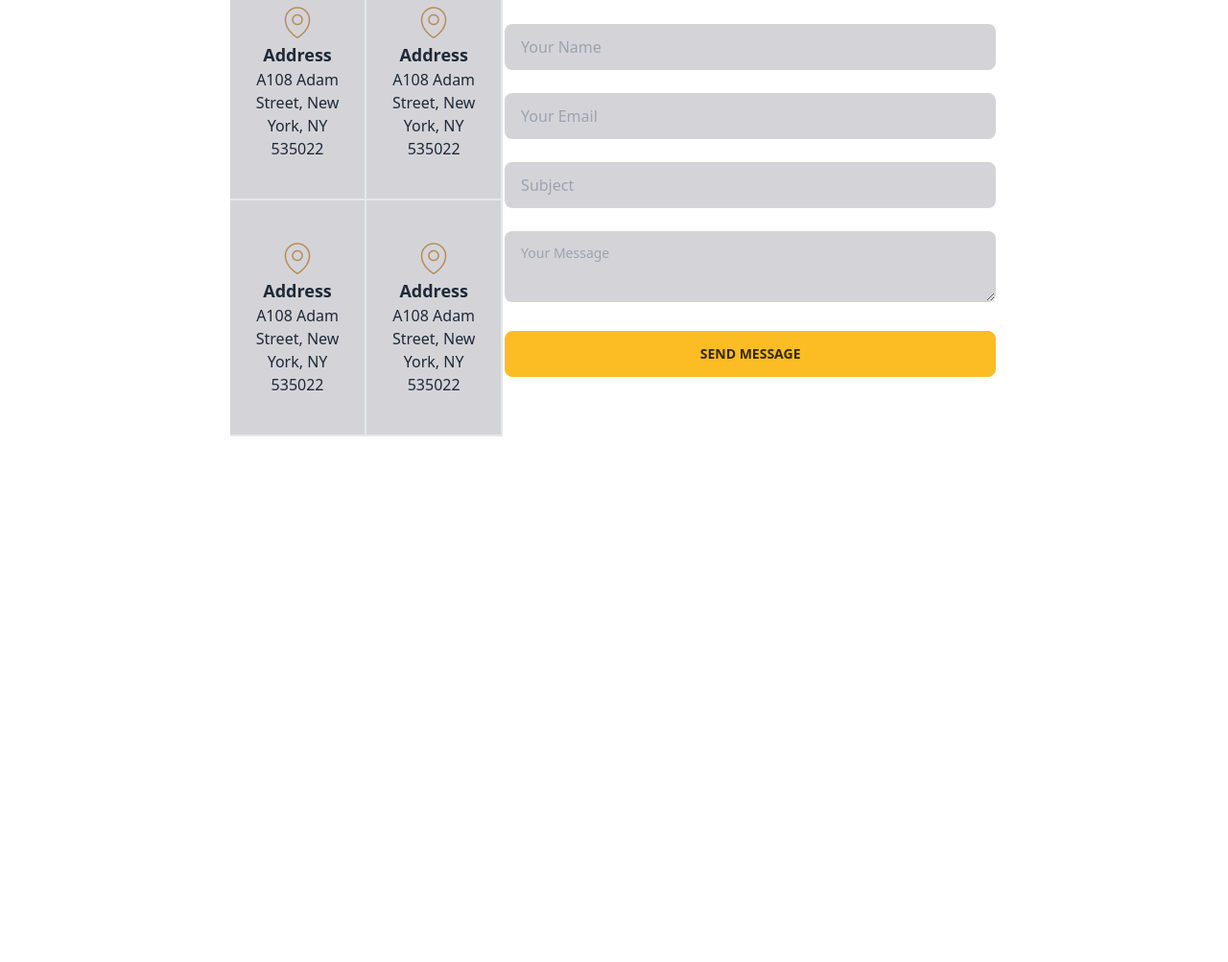
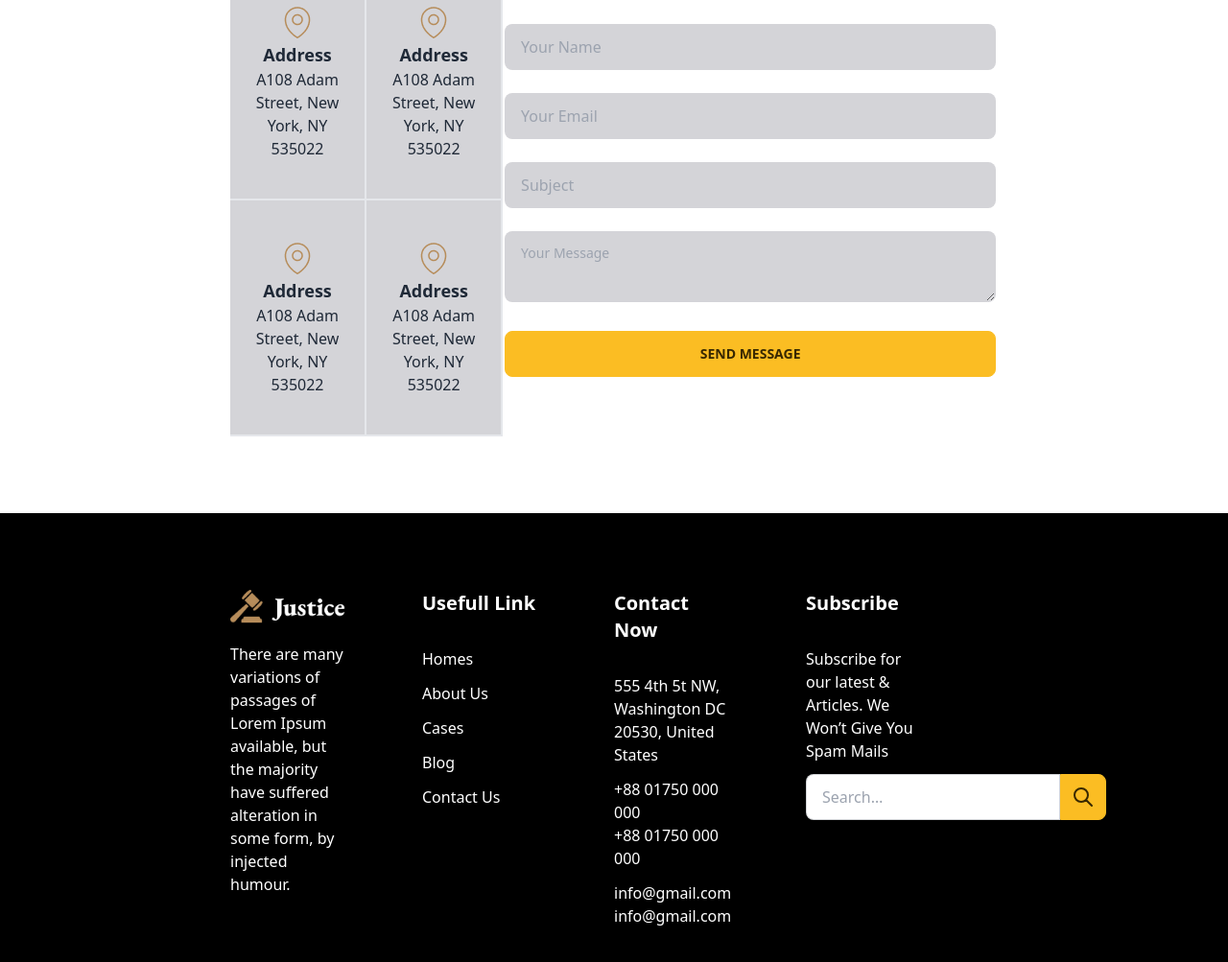
Before and after one commit to ShahriarHossainRifat/legal-solutions, a plain HTML site: page index.html in a window 1280 px wide. Shown: the part 2984-3987 px from the top of the page at 96% size. Before the commit the page ends 3519 px from the top, so only its background shows below. Drawn offline with nearby package versions, Linux system fonts and the light colour scheme.

Commit message:
added footer

```diff
--- a/index.html
+++ b/index.html
@@ -239,7 +239,38 @@
             </div>
         </section>
     </main>
-    <footer></footer>
+    <footer class="bg-black px-60 py-20 grid grid-cols-4">
+        <div class="w-3/5">
+            <img class="mb-5" src="images/logo.png" alt="">
+            <p class="text-white font-thin">There are many variations of passages of Lorem Ipsum available, but the majority have suffered alteration in some form, by injected humour.</p>
+        </div>
+        <div class="text-white w-3/5">
+            <h5 class="text-xl font-semibold mb-8">Usefull Link</h5>
+            <p class="text-white font-thin">Homes</p>
+            <p class="text-white font-thin mt-3">About Us</p>
+            <p class="text-white font-thin mt-3">Cases</p>
+            <p class="text-white font-thin mt-3">Blog</p>
+            <p class="text-white font-thin mt-3">Contact Us</p>
+        </div>
+        <div class="text-white w-3/5">
+            <h5 class="text-xl font-semibold mb-8">Contact Now</h5>
+            <p class="text-white font-thin">555 4th 5t NW, Washington DC 20530, United States</p>
+            <p class="text-white font-thin mt-3">+88 01750 000 000<br> +88 01750 000 000</p>
+            <p class="text-white font-thin mt-3">info@gmail.com<br> info@gmail.com</p>
+        </div>
+        <div class="text-white w-3/5">
+            <h5 class="text-xl font-semibold mb-8">Subscribe</h5>
+            <p class="text-white font-thin">Subscribe for our latest & Articles. We Won’t Give You Spam Mails</p>
+            <div class="form-control mt-3">
+                <div class="input-group">
+                  <input type="text" placeholder="Search…" class="input input-bordered" />
+                  <button class="btn btn-square btn-warning">
+                    <svg xmlns="http://www.w3.org/2000/svg" class="h-6 w-6" fill="none" viewBox="0 0 24 24" stroke="currentColor"><path stroke-linecap="round" stroke-linejoin="round" stroke-width="2" d="M21 21l-6-6m2-5a7 7 0 11-14 0 7 7 0 0114 0z" /></svg>
+                  </button>
+                </div>
+              </div>
+        </div>
+    </footer>
 </body>
 
 </html>
```
